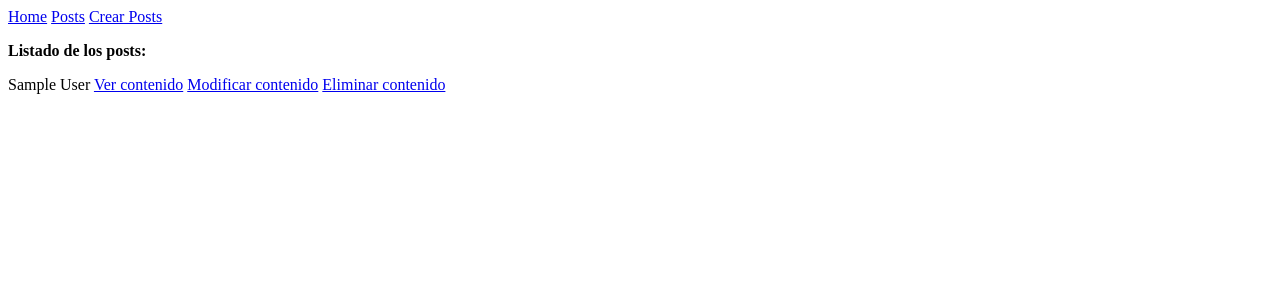
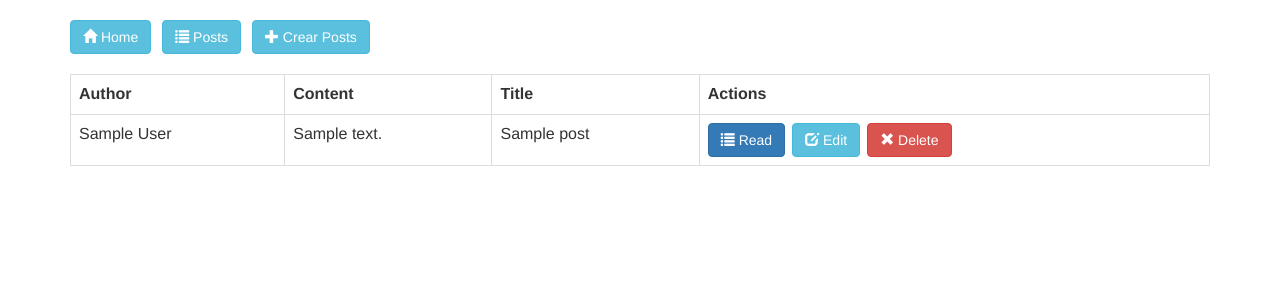
Before and after one commit to Skarreggat/mvc, a PHP site: page /blog_php_mvc/?controller=posts&action=index in a window 1280 px wide. Shown: the top 300 px of the page. Run offline with PHP 8.4, Linux system fonts and the light colour scheme; tables that the repository leaves empty or names only in its code hold one stand-in row (values such as "Sample post"); some libraries are stand-ins or nearby versions.

Commit message:
correcciones de estructura y maquillaje
correcciones de estructura y maquillaje

```diff
--- /dev/null
+++ b/css/custom.css
@@ -0,0 +1,18 @@
+.left-margin{
+    margin:0 .5em 0 0;
+}
+
+.right-button-margin{
+    margin: 0 0 1em 0;
+    overflow: hidden;
+}
+
+/* some changes in bootstrap modal */
+.modal-body {
+    padding: 20px 20px 0px 20px !important;
+    text-align: center !important;
+}
+
+.modal-footer{
+    text-align: center !important;
+}
--- a/index.php
+++ b/index.php
@@ -7,5 +7,7 @@ if (isset($_GET['controller']) && isset($_GET['action'])) {
 	$controller = 'pages';
 	$action = 'home';
 }
+$page_title = "Mvc";
 require_once('views/layout.php');
+require_once('views/header.php');
 ?>
--- a/models/post.php
+++ b/models/post.php
@@ -109,10 +109,10 @@ class Post {
 		$db = Db::getInstance();
 
 		$req = $db->prepare("DELETE FROM posts WHERE id = ?");
-
+		$id = $_POST['object_id'];
 		$req->bindParam(1, $id);
 
-		$id = $_POST['object_id'];
+
 
 
 		if($req->execute()){
--- /dev/null
+++ b/views/header.php
@@ -0,0 +1,28 @@
+<!DOCTYPE html>
+<html lang="en">
+<head>
+
+	<meta charset="utf-8">
+	<meta http-equiv="X-UA-Compatible" content="IE=edge">
+	<meta name="viewport" content="width=device-width, initial-scale=1">
+
+	<title><?php echo $page_title; ?></title>
+
+	<!-- Latest compiled and minified Bootstrap CSS -->
+	<link rel="stylesheet" href="https://maxcdn.bootstrapcdn.com/bootstrap/3.3.7/css/bootstrap.min.css" />
+
+	<!-- our custom CSS -->
+	<link rel="stylesheet" href="css/custom.css" />
+
+	<!--<?php// require_once('views/posts/formUpdate.php'); ?>-->
+
+</head>
+<body>
+	<div class="container">
+		<br>
+		<a href='/blog_php_mvc' class='btn btn-info left-margin'><span class='glyphicon glyphicon-home'></span> Home</a>
+		<a href='?controller=posts&action=index' class='btn btn-info left-margin'><span class='glyphicon glyphicon-list'></span> Posts</a>
+		<a href='?controller=posts&action=formInsertar' class='btn btn-info left-margin'><span class='glyphicon glyphicon-plus'></span> Crear Posts</a>
+		<br>
+		<br>
+		<?php require_once('routes.php'); ?>
--- a/views/layout.php
+++ b/views/layout.php
@@ -1,20 +1,5 @@
-<DOCTYPE html>
-	<html>
-	<head>
-	</head>
-	<body>
-		<header>
-			<a href='/blog_php_mvc'>Home</a>
-			<a href='?controller=posts&action=index'>Posts</a>
-			<a href='?controller=posts&action=formInsertar'>Crear Posts</a>
-		</header>
-
-		<?php require_once('routes.php'); ?>
-		<!--<?php// require_once('views/posts/formUpdate.php'); ?>-->
-
-
-		<footer>
-
+</div>
+<!-- /container -->
 <!-- jQuery (necessary for Bootstrap's JavaScript plugins) -->
 <script src="https://code.jquery.com/jquery-3.2.1.min.js"></script>
 
@@ -25,7 +10,7 @@
 <script src="https://cdnjs.cloudflare.com/ajax/libs/bootbox.js/4.4.0/bootbox.min.js"></script>
 <script>
 			// JavaScript for deleting product
-			$(document).on('click', '.delete-object', function(){
+			$(document).on('click', '.delete-post', function(){
 
 				var id = $(this).attr('delete-id');
 
@@ -44,7 +29,7 @@
 					callback: function (result) {
 
 						if(result==true){
-							$.post('delete_post.php', {
+							$.post('post.php', {
 								object_id: id
 							}, function(data){
 								location.reload();
@@ -58,7 +43,5 @@
 				return false;
 			});
 		</script>
-
-</footer>
 	</body>
 	</html>
--- a/views/posts/formUpdate.php
+++ b/views/posts/formUpdate.php
@@ -1,6 +1,6 @@
 <h3>Modificación de post.</h3>
 <form action="?controller=posts&action=update&id=<?php echo $_GET['id']; ?>" method="post" enctype="multipart/form-data">
-	<table class='table table-hover table-responsive table-bordered' style="border: solid; border-color: blue;">
+	<table class='table table-hover table-responsive table-bordered'>
 		<tr>
 			<td>Author</td>
 			<td><input type='text' name='author' value="<?php echo $post->author; ?>" class='form-control'  /></td>
--- a/views/posts/index.php
+++ b/views/posts/index.php
@@ -1,9 +1,41 @@
-<p><strong>Listado de los posts:</strong></p>
-<?php foreach($posts as $post) { ?>
-	<p>
-		<?php echo $post->author; ?>
-		<a href='?controller=posts&action=show&id=<?php echo $post->id; ?>'>Ver contenido</a>
-		<a href='?controller=posts&action=formUpdate&id=<?php echo $post->id; ?>'>Modificar contenido</a>
-		<a href='?controller=posts&action=delete_post&id=<?php echo $post->id; ?>'>Eliminar contenido</a>
-	</p>
-<?php } ?>
+
+<?php
+echo "<table id='tabla' class='table table-hover table-responsive table-bordered'>";
+echo "<tr>";
+echo "<th>Author</th>";
+echo "<th>Content</th>";
+echo "<th>Title</th>";
+echo "<th>Actions</th>";
+
+echo "</tr>";
+
+foreach($posts as $post) {
+
+		echo "<tr>";
+		echo "<td>$post->author</td>";
+		echo "<td>$post->content</td>";
+		echo "<td>$post->titulo</td>";
+		echo "<td>";
+
+				// read product button
+		echo "<a href='?controller=posts&action=show&id=$post->id' class='btn btn-primary left-margin'>";
+		echo "<span class='glyphicon glyphicon-list'></span> Read";
+		echo "</a>";
+
+				// edit product button
+		echo "<a href='?controller=posts&action=formUpdate&id=$post->id' class='btn btn-info left-margin'>";
+		echo "<span class='glyphicon glyphicon-edit'></span> Edit";
+		echo "</a>";
+
+				// delete product button
+		echo "<a href='?controller=posts&action=delete&id=$post->id' delete-id='{$post->id}' class='btn btn-danger delete-post'>";
+		echo "<span class='glyphicon glyphicon-remove'></span> Delete";
+		echo "</a>";
+
+		echo "</td>";
+
+		echo "</tr>";
+}
+
+echo "</table>";
+?>
```
Also changed, not shown: views/posts/formInsertar.php (+4 -4 lines), views/posts/show.php (+23 -5 lines). Lines whose indentation alone changed are shown as unchanged.
